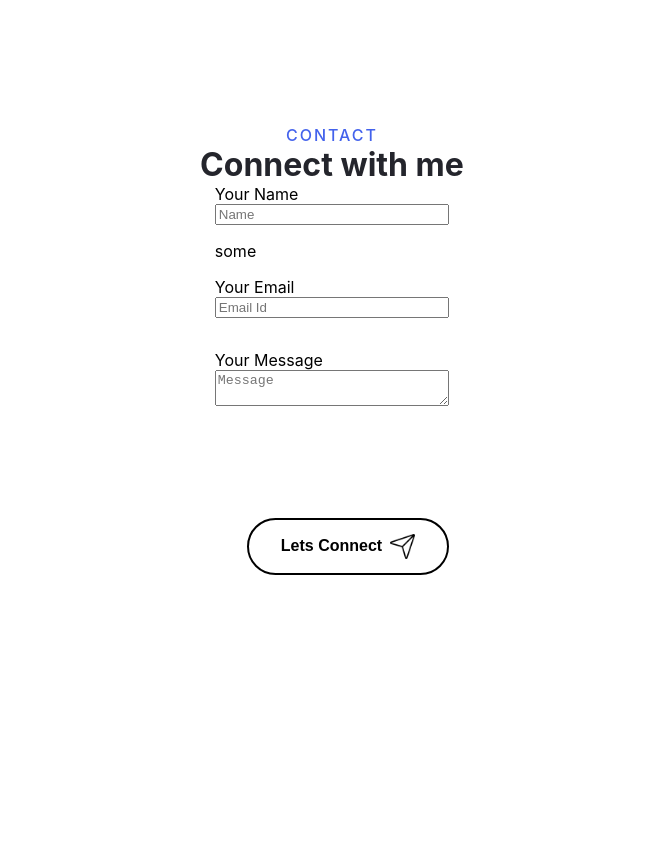
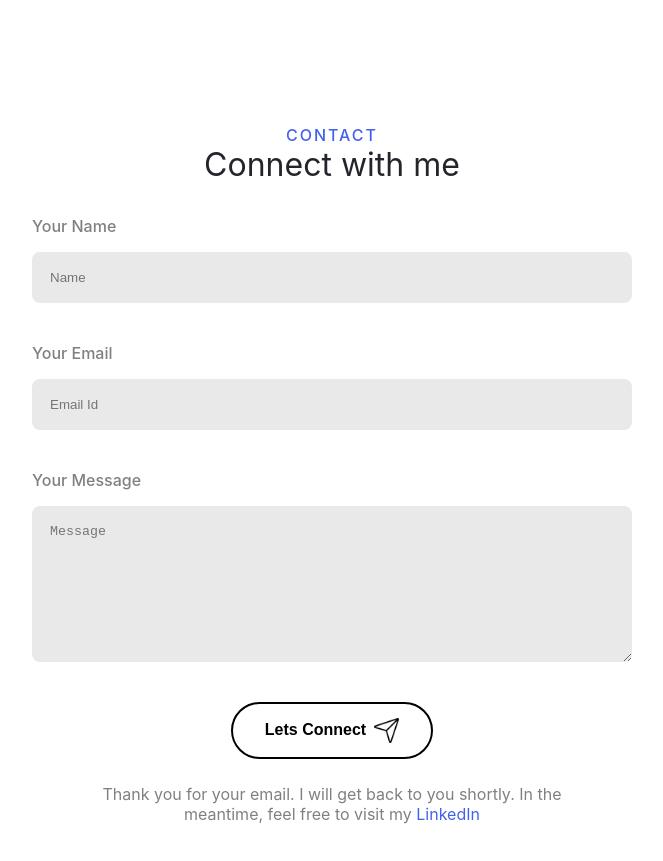
Before and after one commit to Deekshith-S-Shetty/portfolio, a React (Create React App) app: page / in a window 1280 px wide. Shown: the part 3700-4561 px from the top of the page, without its empty margins (308-971 px from the left). Before the commit the page ends 4355 px from the top, so only its background shows below. Built offline with nearby package versions, Linux system fonts and the light colour scheme.

Commit message:
Add emailJS library to handle contact functionality and finish deisgning for contact section

```diff
--- a/package.json
+++ b/package.json
@@ -3,6 +3,7 @@
   "version": "0.1.0",
   "private": true,
   "dependencies": {
+    "@emailjs/browser": "^4.3.3",
     "@testing-library/jest-dom": "^5.17.0",
     "@testing-library/react": "^13.4.0",
     "@testing-library/user-event": "^13.5.0",
--- a/src/Components/Contact.css
+++ b/src/Components/Contact.css
@@ -3,6 +3,9 @@
   flex-direction: column;
   align-items: center;
   justify-content: center;
+  width: 80%;
+  margin: 0 auto;
+  margin-bottom: 150px;
 }
 
 .contact-section > p {
@@ -16,10 +19,65 @@
 .contact-section > h3 {
   color: #24252c;
   font-size: 2rem;
-  margin: 0;
+  font-weight: normal;
+  margin-top: 0;
+}
+
+.contact-form {
+  width: 600px;
 }
 
 .contact-input {
   display: flex;
   flex-direction: column;
+  color: grey;
 }
+
+.contact-input > label {
+  margin-bottom: 16px;
+  font-weight: 500;
+}
+
+.contact-input > input,
+.contact-input > textarea {
+  padding: 18px;
+  border: none;
+  border-radius: 8px;
+  background-color: #e9e9ea;
+}
+
+.contact-input > :focus,
+.contact-input > :focus {
+  outline: none;
+}
+
+.contact-input > textarea {
+  height: 120px;
+}
+
+.error-msg {
+  color: red;
+  margin-top: 8px;
+  margin-bottom: 32px;
+  padding-left: 18px;
+}
+
+#form-connect-btn {
+  display: flex;
+  align-items: center;
+  justify-content: center;
+  margin-left: 0;
+  padding: 0;
+  margin-bottom: 25px;
+}
+
+.contact-success-msg {
+  color: grey;
+  text-align: center;
+  max-width: 500px;
+}
+
+.contact-success-msg > a {
+  text-decoration: none;
+  color: #4362ec;
+}
--- a/src/Components/Contact.js
+++ b/src/Components/Contact.js
@@ -1,20 +1,61 @@
 import React, { useState } from "react";
+import emailjs from "@emailjs/browser";
 import "./Contact.css";
 
 export default function Contact() {
-  const [formValues, setFormValues] = useState({
-    name: "",
-    email: "",
-    message: "",
-  });
+  const initialValues = { name: "", email: "", message: "" };
+  const [formValues, setFormValues] = useState(initialValues);
+  const [errorValues, setErrorValues] = useState(initialValues);
+  const [showSuccessText, setShowSuccessText] = useState(true);
 
-  const handleChange = () => {};
+  const handleChange = (e) => {
+    const { name, value } = e.target;
+    setFormValues((prev) => ({ ...prev, [name]: value }));
+  };
+
+  const handleSubmit = (e) => {
+    e.preventDefault();
+    if (validateForm()) {
+      emailjs
+        .send("service_y5r801i", "template_qtmmlla", formValues, {
+          publicKey: "SDxqsjOrdIJTsGdHs",
+        })
+        .then(
+          (response) => {
+            console.log("SUCCESS!", response.status, response.text);
+            setFormValues(initialValues);
+            setShowSuccessText(true);
+          },
+          (error) => {
+            console.log("FAILED...", error);
+          }
+        );
+    }
+  };
+
+  const validateForm = () => {
+    const errors = {};
+    if (!formValues.name) {
+      errors.name = "Name is required";
+    }
+
+    if (!formValues.email) {
+      errors.email = "Email is required";
+    }
+
+    if (!formValues.message) {
+      errors.message = "Message is required";
+    }
+
+    setErrorValues(errors);
+    return Object.keys(errors).length === 0;
+  };
 
   return (
     <div className="contact-section">
       <p>CONTACT</p>
       <h3>Connect with me</h3>
-      <form className="contact-form" action="">
+      <form className="contact-form" onSubmit={handleSubmit}>
         <div className="contact-input">
           <label htmlFor="name">Your Name</label>
           <input
@@ -25,7 +66,7 @@ export default function Contact() {
             value={formValues.name}
             onChange={handleChange}
           />
-          <p className="error-msg">some</p>
+          <p className="error-msg">{errorValues.name}</p>
         </div>
         <div className="contact-input">
           <label htmlFor="email">Your Email</label>
@@ -37,7 +78,7 @@ export default function Contact() {
             value={formValues.email}
             onChange={handleChange}
           />
-          <p className="error-msg"></p>
+          <p className="error-msg">{errorValues.email}</p>
         </div>
         <div className="contact-input">
           <label htmlFor="message">Your Message</label>
@@ -48,14 +89,27 @@ export default function Contact() {
             value={formValues.message}
             onChange={handleChange}
           ></textarea>
-          <p className="error-msg"></p>
+          <p className="error-msg">{errorValues.message}</p>
         </div>
-        <div className="connect-btn">
+        <div className="connect-btn" id="form-connect-btn">
           <button className="btn btn-outline">
             Lets Connect <img src="./images/send.png" alt="" />
           </button>
         </div>
       </form>
+      {showSuccessText && (
+        <div className="contact-success-msg">
+          Thank you for your email. I will get back to you shortly. In the
+          meantime, feel free to visit my{" "}
+          <a
+            href="https://www.linkedin.com/in/deekshith-shetty-3a4138224/"
+            target="_blank"
+            rel="noopener noreferrer"
+          >
+            LinkedIn
+          </a>
+        </div>
+      )}
     </div>
   );
 }
```
Also changed, not shown: 1 other file (tests, documents, lock files or other folders).
